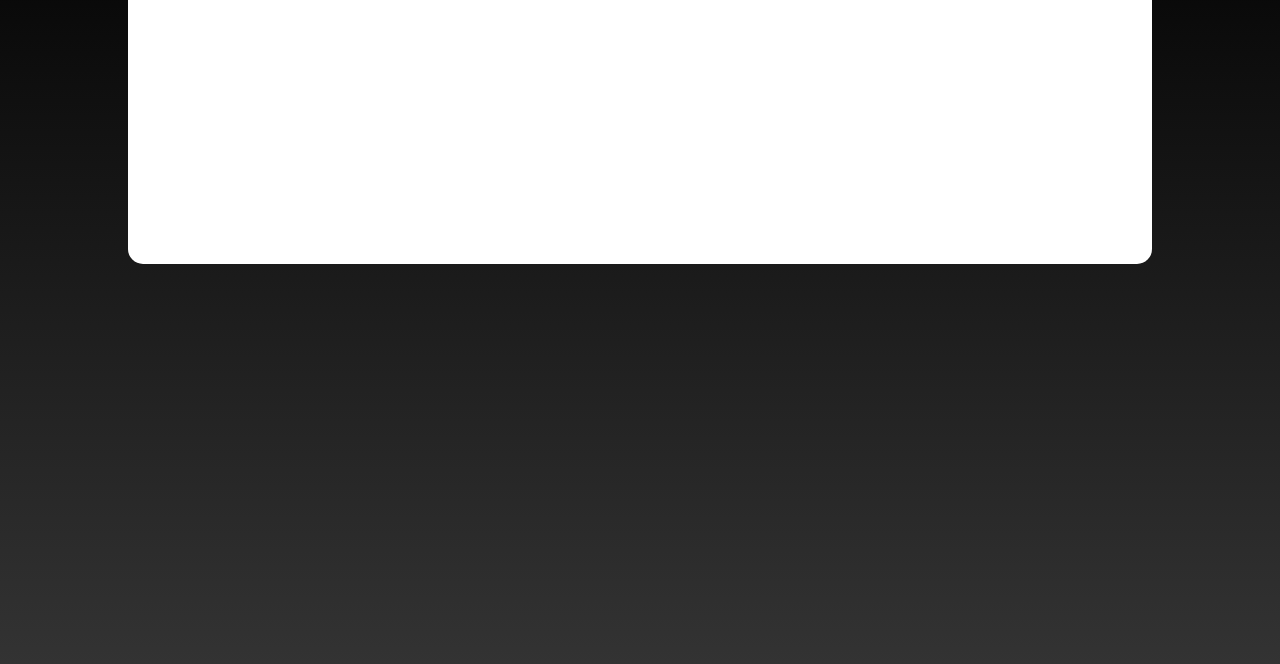
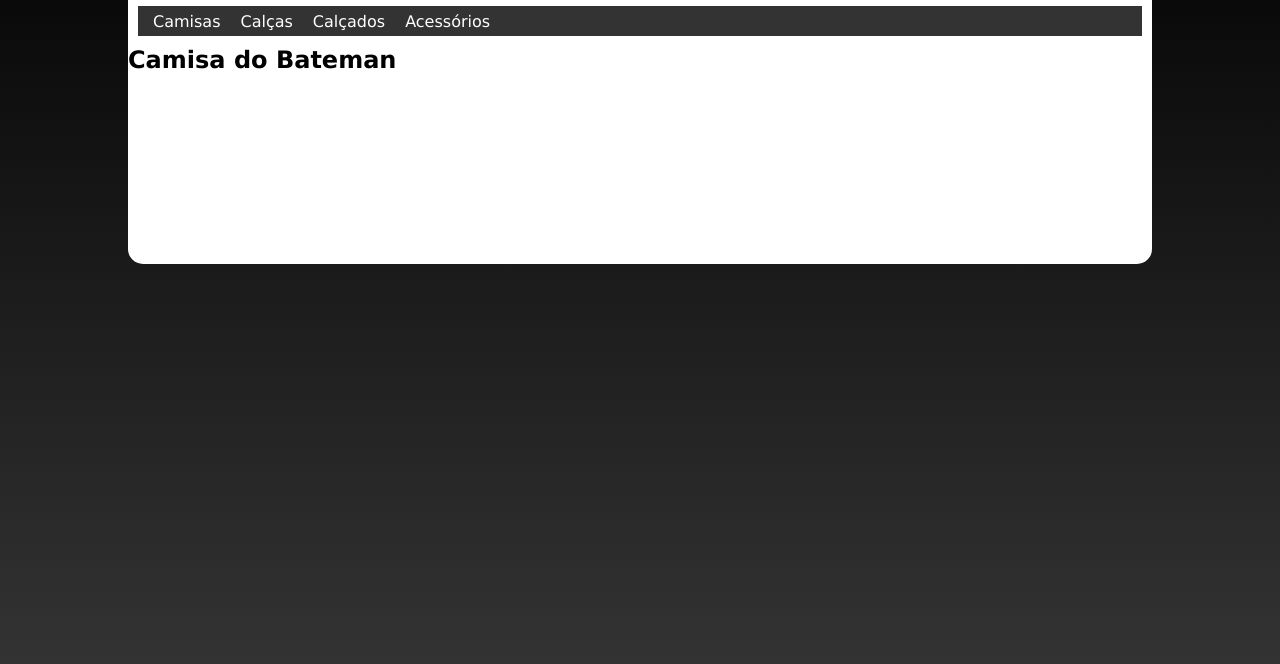
Before and after one commit to rodrigoaram/batrepo, a plain HTML site: page index.html in a window 1280 px wide. Shown: the part 156-820 px from the top of the page. Drawn offline with Linux system fonts and the light colour scheme.

Commit message:
adicionado menu

```diff
--- a/bat-estilo.css
+++ b/bat-estilo.css
@@ -16,6 +16,7 @@
     background: linear-gradient(to bottom, rgba(0,0,0,1) 0%, rgba(51,51,51,1) 100%);
     /* background-image: url(imgs/logo-batman.png) ;
     background-size: 50px; */
+
 }
 
 #site{
@@ -60,3 +61,24 @@
 #form-busca button:hover svg{
     stroke: #888;
 }
+
+#menu{
+    background: #333;
+    margin: 10px;
+    height: 30px;
+
+    display: flex;
+    align-items: center;
+    gap: 20px;
+    padding: 15px;
+}
+
+#menu a{
+    color: #FFF;
+    text-decoration: none;
+    transition: all 300ms;
+}
+
+#menu a:hover{
+    color: #FEF111
+}
--- a/index.html
+++ b/index.html
@@ -23,6 +23,17 @@
             </form>
        </header>
        <hr>
+       <nav id="menu">
+            <a href="camisas.html">Camisas</a>
+            <a href="calcas.html">Calças</a>
+            <a href="calcados.html">Calçados</a>
+            <a href="acessorios.html">Acessórios</a>
+        </nav>
+
+        <section>
+            <h1>Camisa do Bateman</h1>
+
+        </section>
     </div>
 
 </body>
```
